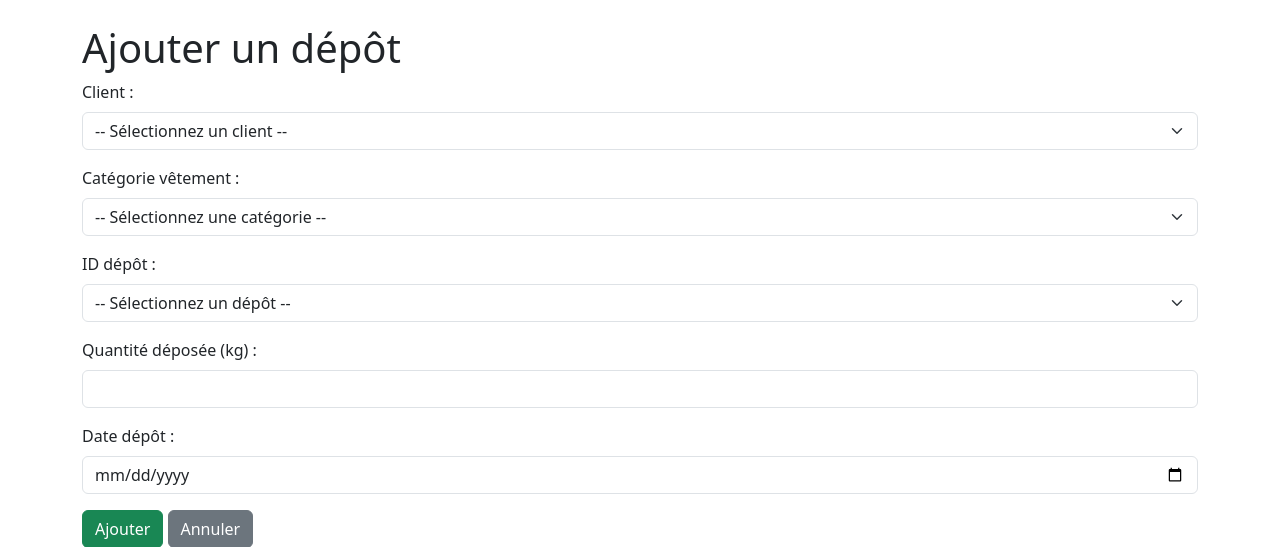
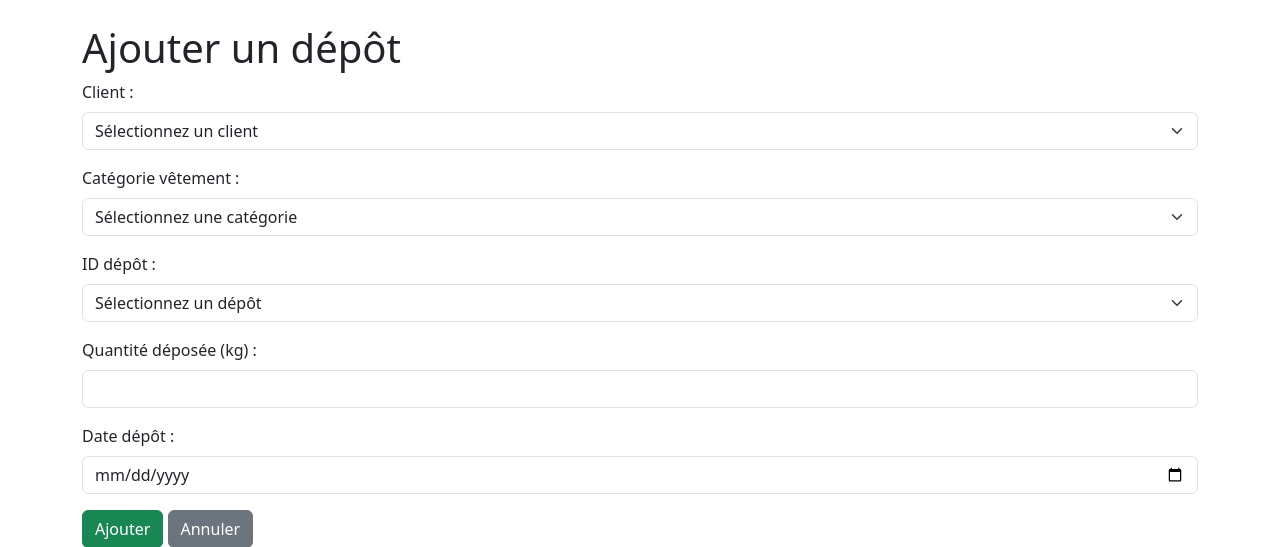
Before and after one commit to LeandreBizel/SAE1.04, a Flask app: page /Depose/add in a window 1280 px wide. Shown: the part 56-603 px from the top of the page. Run offline with Flask 3, Linux system fonts and the light colour scheme; data comes from the database, SQL or seed files in the repository; some libraries are stand-ins or nearby versions.

Commit message:
Update option placeholders in Depose_add.html

```diff
--- a/templates/Tables/Depose_add.html
+++ b/templates/Tables/Depose_add.html
@@ -16,7 +16,7 @@
         <div class="mb-3">
             <label for="id_client" class="form-label">Client :</label>
             <select name="id_client" id="id_client" class="form-select" required>
-                <option value="">-- Sélectionnez un client --</option>
+                <option value="">Sélectionnez un client </option>
                 {% for c in clients %}
                 <option value="{{ c.id_client }}">{{ c.nom }} {{ c.prenom }}</option>
                 {% endfor %}
@@ -26,7 +26,7 @@
         <div class="mb-3">
             <label for="id_categorie_vetement" class="form-label">Catégorie vêtement :</label>
             <select name="id_categorie_vetement" id="id_categorie_vetement" class="form-select" required>
-                <option value="">-- Sélectionnez une catégorie --</option>
+                <option value="">Sélectionnez une catégorie </option>
                 {% for cat in categories %}
                 <option value="{{ cat.id_categorie_vetement }}">{{ cat.nom_vetement }}</option>
                 {% endfor %}
@@ -36,7 +36,7 @@
         <div class="mb-3">
     <label for="id_depot" class="form-label">ID dépôt :</label>
     <select name="id_depot" id="id_depot" class="form-select" required>
-        <option value="">-- Sélectionnez un dépôt --</option>
+        <option value="">Sélectionnez un dépôt </option>
         {% for dep in depots %}
         <option value="{{ dep.id_depot }}">{{ dep.id_depot }}</option>
         {% endfor %}
@@ -48,7 +48,7 @@
 
         <div class="mb-3">
             <label for="quantite_depot" class="form-label">Quantité déposée (kg) :</label>
-            <input type="number" step="0.01" name="quantite_depot" id="quantite_depot" class="form-control" required>
+            <input type="number"  name="quantite_depot" id="quantite_depot" class="form-control" required>
         </div>
 
         <div class="mb-3">
```
